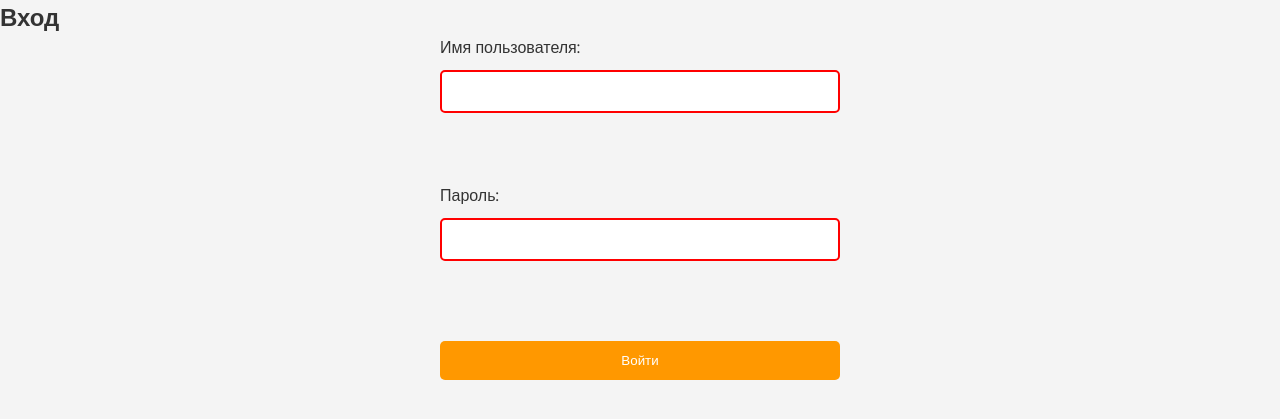
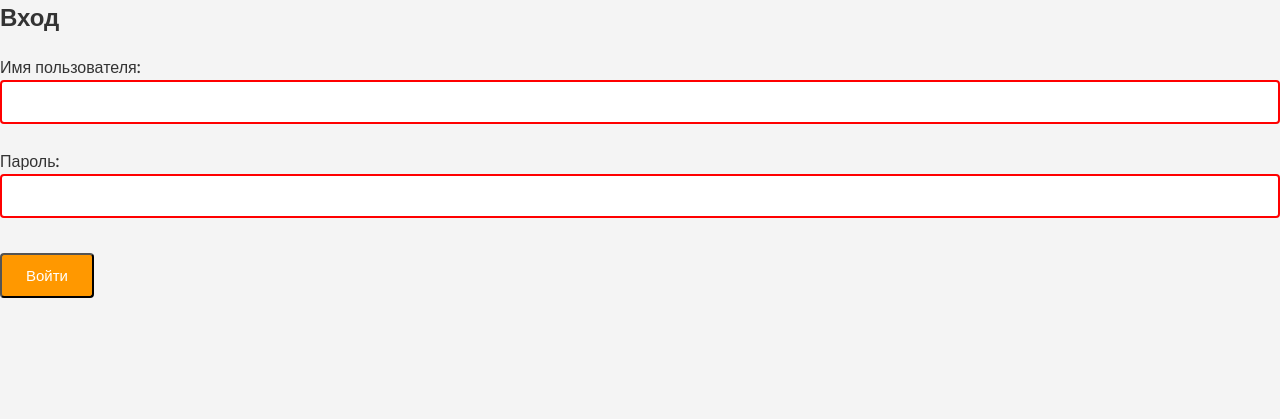
Before and after one commit to 4m00/WebSite4.0, a PHP site: page /login.php in a window 1280 px wide. Shown: the top 419 px of the page. Run offline with PHP 8.4, Linux system fonts and the light colour scheme.

Commit message:
Add files via upload

```diff
--- a/styles.css
+++ b/styles.css
@@ -76,6 +76,33 @@ section {
   box-shadow: 0 2px 4px rgba(0, 0, 0, 0.1);
 }
 
+h2 {
+  font-size: 24px;
+  font-weight: 600;
+  margin-bottom: 20px;
+}
+
+label {
+  font-size: 16px;
+  font-weight: 500;
+  margin-bottom: 5px;
+}
+
+input, select {
+  font-size: 14px;
+  width: 100%;
+  padding: 12px 16px;
+  border: 1px solid #ccc;
+  border-radius: 4px;
+  transition: border-color 0.3s ease-in-out, box-shadow 0.3s ease-in-out;
+}
+
+input:focus, select:focus {
+  outline: none;
+  border-color: var(--secondary-color);
+  box-shadow: 0 0 0 3px rgba(255, 152, 0, 0.2);
+}
+
 #welcome-section {
   text-align: center;
 }
@@ -84,30 +111,25 @@ section {
   margin-bottom: 20px;
 }
 
-form {
-  display: flex;
-  flex-direction: column;
-  gap: 10px;
-  width: 100%;
-  max-width: 400px;
-  margin: 0 auto;
+form div {
+  margin-bottom: 20px;
 }
 
-input, button {
-  padding: 12px;
-  border-radius: 5px;
-  border: none;
+button {
+  padding: 12px 24px;
+  font-size: 15px;
+  font-weight: 500;
+  border-radius: 4px;
+  transition: background-color 0.3s ease-in-out;
+  margin: 10px 0;
+  background: var(--secondary-color);
+  color: #fff;
+  cursor: pointer;
+  transition: background 0.3s;
 }
 
-input {
-  border: 1px solid #ccc;
-  transition: border-color 0.3s ease-in-out, box-shadow 0.3s ease-in-out;
-}
-
-input:focus {
-  outline: none;
-  border-color: #050505;
-  box-shadow: 0 0 0 3px rgba(5, 5, 5, 0.1);
+button:hover {
+  background: var(--accent-color);
 }
 
 input::placeholder {
@@ -118,12 +140,15 @@ input:invalid {
   border: 2px solid red;
 }
 
-button {
-  margin: 10px 0;
-  background: var(--secondary-color);
-  color: #fff;
-  cursor: pointer;
-  transition: background 0.3s;
+input:focus + .input-hint {
+  display: block;
+}
+
+.input-hint {
+  font-size: 12px;
+  color: #888;
+  margin-top: 4px;
+  display: none;
 }
 
 button:hover {
@@ -149,6 +174,30 @@ a[href="?logout=true"] {
 
 a[href="?logout=true"]:hover {
   background-color: #c9302c;
+}
+
+.form-container {
+  background-color: #fff;
+  padding: 30px;
+  border-radius: 8px;
+  box-shadow: 0 2px 4px rgba(0, 0, 0, 0.1);
+  transition: none;
+}
+
+.form-container:hover {
+  transform: none;
+  box-shadow: 0 2px 4px rgba(0, 0, 0, 0.1);
+}
+
+.form-header {
+  display: flex;
+  justify-content: space-between;
+  align-items: center;
+  margin-bottom: 20px;
+}
+
+.form-header h2 {
+  margin-bottom: 0;
 }
 
 #login-form {
```
